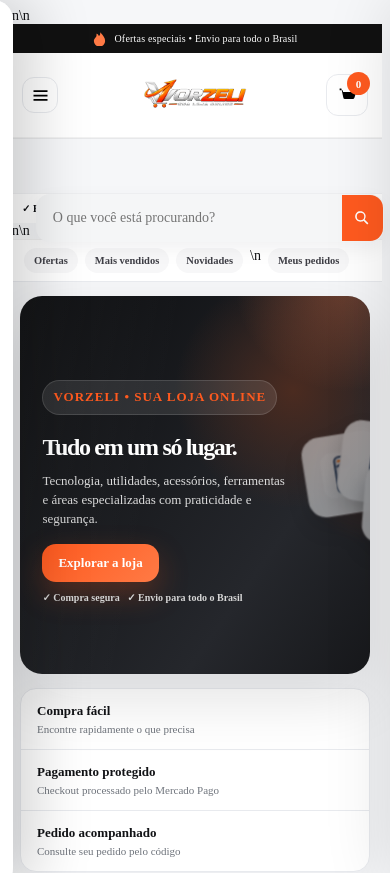
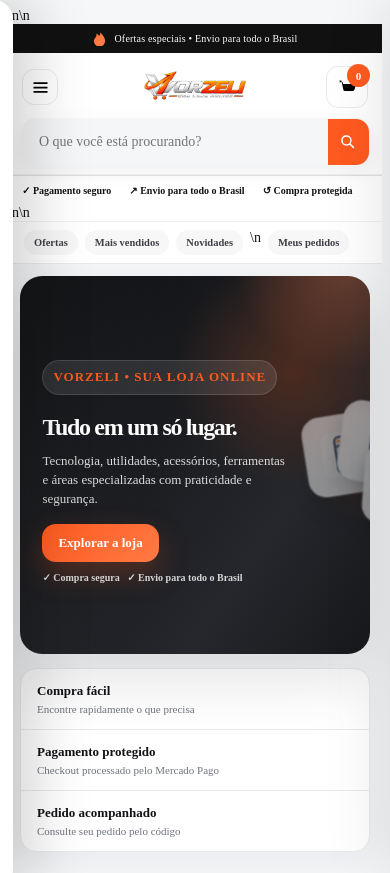
Before and after one commit to lucashenriquebutura37-stack/megamix-store, a website: page index.html in a window 390 px wide. Shown: the top 873 px of the page. Drawn offline with Linux system fonts and the light colour scheme; no server answers.

Commit message:
Corrige espaçamento do cabeçalho no iPhone

```diff
--- a/style.css
+++ b/style.css
@@ -1458,3 +1458,17 @@ html{scroll-behavior:smooth}body{background:var(--vz-bg);-webkit-font-smoothing:
  .areaModalHead{height:62px;padding:0 14px}.areaModalHead h2{font-size:15px;max-width:55%;white-space:nowrap;overflow:hidden;text-overflow:ellipsis}.areaModalBody{padding:16px 14px}.subcategories{display:flex;overflow-x:auto;scroll-snap-type:x mandatory;gap:9px;margin:14px 0 25px;scrollbar-width:none}.subcat{min-width:125px;min-height:90px;scroll-snap-align:start}.grid{grid-template-columns:repeat(2,minmax(0,1fr));gap:10px}.grid .info{padding:11px}.grid .pic{min-height:145px;height:145px}
 }
 @media(prefers-reduced-motion:reduce){*{scroll-behavior:auto!important;transition:none!important;animation:none!important}}
+
+
+/* VORZELI — iPhone header hotfix */
+@media(max-width:760px){
+ header{background:#fff}
+ .nav{height:auto!important;min-height:0!important;margin-bottom:0!important;padding:10px 14px 9px!important;display:grid!important;grid-template-columns:42px 1fr 42px!important;grid-template-rows:48px 46px!important;column-gap:10px!important;row-gap:8px!important;position:relative!important;top:auto!important}
+ .menuBtn{grid-column:1;grid-row:1;align-self:center}
+ .logo{grid-column:2;grid-row:1;align-self:center;justify-self:center}
+ .cartBtn{grid-column:3;grid-row:1;align-self:center;justify-self:end}
+ .search{position:static!important;inset:auto!important;transform:none!important;grid-column:1/-1!important;grid-row:2!important;margin:0!important;width:100%!important;height:46px!important}
+ .trustStrip{margin:0!important}
+ .quick{margin:0!important;border-top:1px solid #f1f2f4!important}
+ .hero{margin-top:12px!important}
+}
```
